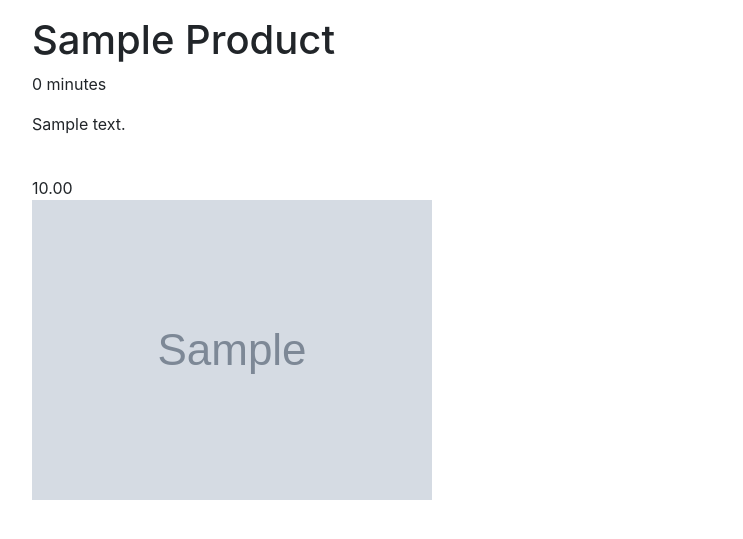
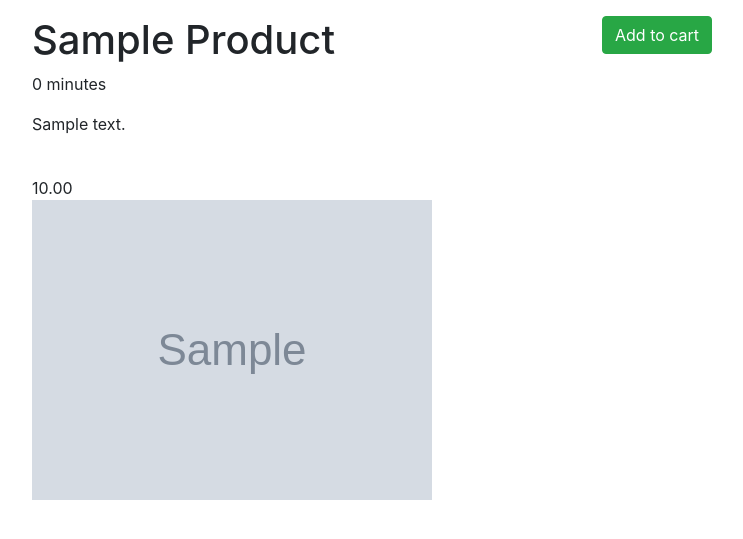
Before and after one commit to leiwu123/DjangoEcommerce, a Django app: a page that uses products/templates/products/detail.html in a window 1280 px wide. Shown: the part 58-597 px from the top of the page, without its empty margins (53-796 px from the left). Run offline with Django 3.2, Linux system fonts and the light colour scheme; tables that the repository leaves empty hold one stand-in row (values such as "Sample post"); grey boxes marked "Sample" are stand-in pictures; some libraries are stand-ins or nearby versions.

Commit message:
added cart functions

```diff
--- a/carts/models.py
+++ b/carts/models.py
@@ -1,29 +1,84 @@
 from django.conf import settings
 from django.db import models
+from django.db.models.signals import pre_save, post_save, m2m_changed
 
 from products.models import Product
 
 User = settings.AUTH_USER_MODEL
 
+
 class CartManager(models.Manager):
-  def new(self, user=None):
-    user_obj = None
-    # print(user)
-    if user is not None:
-      # print(user.username)
-      if user.is_authenticated():
-        user_obj = user
-    return self.model.objects.create(user=user_obj)
+
+    def new_or_get(self, request):
+        cart_id = request.session.get("cart_id", None)
+        print(cart_id)
+        # if cart_id is None:
+        #     cart_obj = cart_create()
+        #     request.session['cart_id'] = cart_obj.id
+        #     print('New Cart created')
+        # else:
+        qs = self.get_queryset().filter(id=cart_id)
+        if qs.count() == 1:
+            # print('Cart ID exists')
+            new_obj = False
+            cart_obj = qs.first()
+            if request.user.is_authenticated() and cart_obj.user is None:
+                cart_obj.user = request.user
+                cart_obj.save()
+        else:
+            cart_obj = self.new(user=request.user)
+            new_obj = True
+            request.session['cart_id'] = cart_obj.id
+        return cart_obj, new_obj
+
+    def new(self, user=None):
+        user_obj = None
+        # print(user)
+        if user is not None:
+            if user.is_authenticated():
+                user_obj = user
+        return self.model.objects.create(user=user_obj)
 
 # Create your models here.
+
+
 class Cart(models.Model):
-  user = models.ForeignKey(User, null=True, blank=True)
-  products = models.ManyToManyField(Product, blank=True)
-  total = models.DecimalField(default=0.00, max_digits=100, decimal_places=2)
-  updated = models.DateTimeField(auto_now=True)
-  timestamp = models.DateTimeField(auto_now_add=True)
+    user = models.ForeignKey(User, null=True, blank=True)
+    products = models.ManyToManyField(Product, blank=True)
+    subtotal = models.DecimalField(default=0.00, max_digits=100, decimal_places=2)
+    total = models.DecimalField(default=0.00, max_digits=100, decimal_places=2)
+    updated = models.DateTimeField(auto_now=True)
+    timestamp = models.DateTimeField(auto_now_add=True)
 
-  objects = CartManager()
+    objects = CartManager()
 
-  def __str__(self):
-    return str(self.id)
+    def __str__(self):
+        return str(self.id)
+
+
+def m2m_changed_cart_receiver(sender, instance, action, *args, **kwargs):
+    # print(action)
+    if action == 'post_add' or action == 'post_remove' or action == 'post_clear':
+      # print(instance.products.all())
+      # print(instance.total)
+      products = instance.products.all()
+      total = 0
+      for x in products:
+          total += x.price
+      # print(total)
+      if instance.subtotal != total:
+        instance.subtotal = total
+        instance.save()
+      # to  prevent redundent saving
+      instance.subtotal = total
+      instance.save()
+
+m2m_changed.connect(m2m_changed_cart_receiver, sender=Cart.products.through)
+
+def pre_save_cart_receiver(sender, instance, *args, **kwargs):
+  if instance.subtotal > 0:
+    instance.total = instance.subtotal + 10 #* 1.08
+  else:
+    instance.total = 0.00
+
+pre_save.connect(pre_save_cart_receiver, sender=Cart)
--- /dev/null
+++ b/carts/urls.py
@@ -0,0 +1,12 @@
+from django.conf.urls import url
+
+from .views import (
+    cart_home,
+    cart_update,
+)
+
+
+urlpatterns = [
+    url(r'^$', cart_home, name='home'),
+    url(r'^update/$', cart_update, name='update'),
+]
--- a/ecommerce/urls.py
+++ b/ecommerce/urls.py
@@ -39,7 +39,8 @@ urlpatterns = [
     url(r'^about/$', about_page, name='about'),
     url(r'^contact/$', contact_page, name='contact'),
     url(r'^login/$', login_page, name='login'),
-    url(r'^cart/$', cart_home, name='cart'),
+    # url(r'^cart/$', cart_home, name='cart'),
+    url(r'^cart/', include("carts.urls", namespace='cart')),
     url(r'^register/$', register_page, name='register'),
     url(r'^bootstrap/$', TemplateView.as_view(template_name='bootstrap/example.html')),
     url(r'^products/', include("products.urls", namespace='products')),
--- a/products/models.py
+++ b/products/models.py
@@ -12,8 +12,8 @@ def get_filename_ext(filepath):
   return name, ext
 
 def upload_image_path(instance, filename):
-  print(instance)
-  print(filename)
+  # print(instance)
+  # print(filename)
   new_filename = random.randint(1,243225439843)
   name, ext = get_filename_ext(filename)
   final_filename = '{new_filename}{ext}'.format(new_filename=new_filename, ext=ext)
--- a/products/templates/products/detail.html
+++ b/products/templates/products/detail.html
@@ -3,7 +3,7 @@
 {% block content %}
 
   <div class="row">
-    <div class="col">
+    <div class="col-12 col-md-6">
       <h1>{{ object.title|title }}</h1>
       <p>{{ object.timestamp|timesince }}</p>
       {{ object.description|linebreaks }} <br>
@@ -12,6 +12,13 @@
         <img src="{{ object.image.url }}" alt="" class="img-fluid" />
       {% endif %}
     </div>
+    <div class="col-12 col-md-6">
+      {% if object in cart.products.all %}
+      In cart <button class="btn btn-link">Remove?</button>
+      {% else %}
+      <button class="btn btn-success">Add to cart</button>
+      {% endif %}
+    </div>
   </div>
 
 
--- a/products/templates/products/snippets/card.html
+++ b/products/templates/products/snippets/card.html
@@ -2,7 +2,7 @@
 
 <div class="card" style="width: 18rem;">
   {% if instance.image %}
-    <a href="{{ instance.get_absolute_url }}"><img class="card-img-top" src="{{ instance.image.url }}" alt="{{ instance.title }} logo"></a>
+    <a href="{{ instance.get_absolute_url }}"><img class="card-img-top"  style="height: 15rem;" src="{{ instance.image.url }}" alt="{{ instance.title }} logo"></a>
   {% endif %}
     <div class="card-body">
       <h5 class="card-title">{{ instance.title }}</h5>
--- a/products/views.py
+++ b/products/views.py
@@ -1,6 +1,8 @@
 from django.http import Http404
 from django.views.generic import ListView, DetailView
 from django.shortcuts import render, get_object_or_404
+
+from carts.models import Cart
 
 from .models import Product
 
@@ -48,6 +50,13 @@ def product_list_view(request):
 class ProductDetailSlugView(DetailView):
     queryset = Product.objects.all()
     template_name = "products/detail.html"
+
+    def get_context_data(self, *args, **kwargs):
+        context = super(ProductDetailSlugView, self). get_context_data(*args, **kwargs)
+        request = self.request
+        cart_obj, new_obj = Cart.objects.new_or_get(request)
+        context['cart'] = cart_obj
+        return context
 
     def get_object(self, *arg, **kwargs):
         request = self.request
```
Also changed, not shown: carts/views.py (+35 -22 lines), carts/migrations/0002_auto_20180825_1052.py (added), carts/migrations/0003_auto_20180825_1055.py (added), carts/migrations/0004_cart_subtotal.py (added).
